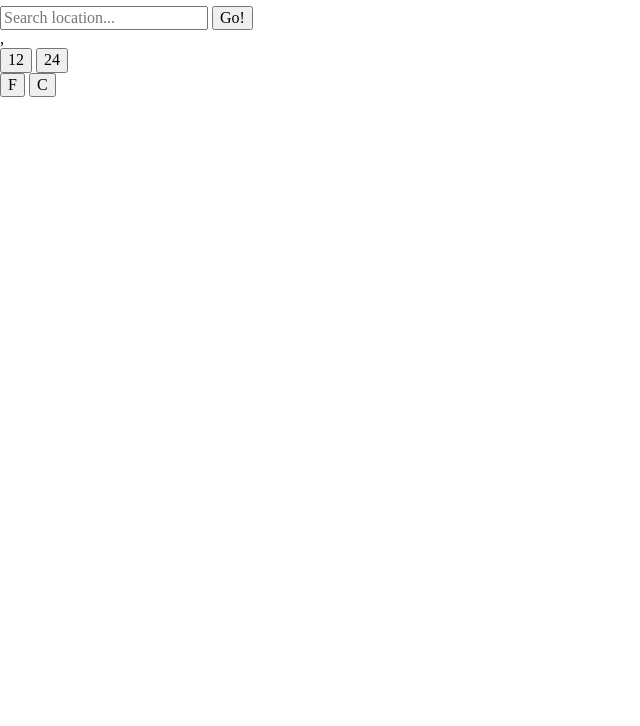
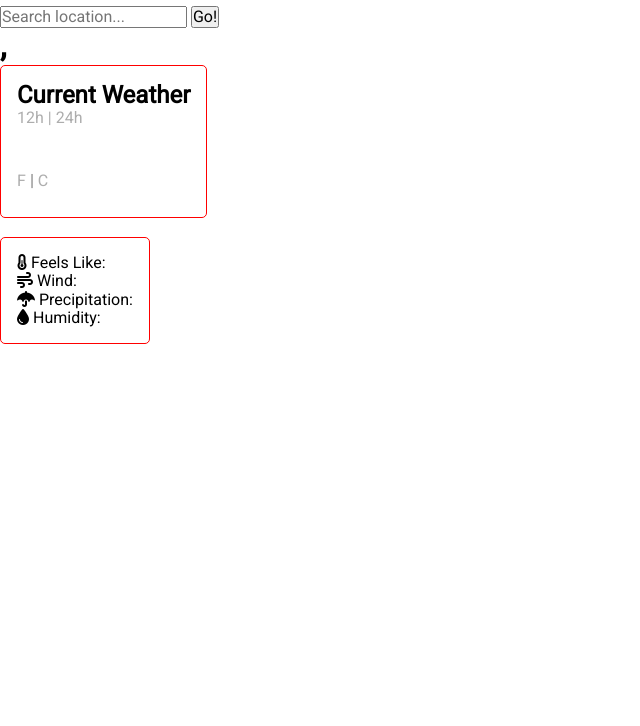
Before and after one commit to djsereno/Weather-App, a website built with webpack: page src/index.html in a window 1280 px wide. Shown: the part 74-800 px from the top of the page, without its empty margins (0-640 px from the left). Built offline with nearby package versions, Linux system fonts and the light colour scheme; no server answers.

Commit message:
Implement some basic styling

```diff
--- a/src/index.html
+++ b/src/index.html
@@ -4,6 +4,7 @@
     <meta charset="UTF-8" />
     <meta http-equiv="X-UA-Compatible" content="IE=edge" />
     <meta name="viewport" content="width=device-width, initial-scale=1.0" />
+    <script src="https://kit.fontawesome.com/e89148c565.js" crossorigin="anonymous"></script>
     <title>Weather App</title>
   </head>
   <body>
@@ -13,42 +14,64 @@
       <button id="search" type="button">Go!</button>
     </form>
 
-    <div class="main">
     <div id="location">
       <span id="city"></span>,
       <span id="region"></span>
     </div>
+
+    <div id="main" class="card">
+      <h2>Current Weather</h2>
       <div id="date"></div>
-      <div id="time" class="time"></div>
-      <span><button type="button" id="time-12">12</button></span>
-      <span><button type="button" id="time-24">24</button></span>
+      <div id="time-group">
+        <span id="time" class="time"></span>
+        <span class="unit-toggle-group">
+          <button type="button" id="time-12" class="unit-toggle">12h</button> |
+          <button type="button" id="time-24" class="unit-toggle">24h</button>
+        </span>
+      </div>
       <div id="temp-group" class="temp">
         <span id="temp-imp" class="temp imp"></span>
         <span id="temp-met" class="temp met"></span>
+        <span class="unit-toggle-group">
+          <button type="button" id="units-imp" class="unit-toggle">F</button> |
+          <button type="button" id="units-met" class="unit-toggle">C</button>
+        </span>
       </div>
-      <span><button type="button" id="units-imp">F</button></span>
-      <span><button type="button" id="units-met">C</button></span>
       <div id="condition"></div>
     </div>
     <br />
 
-    <div class="details">
+    <div id="details" class="card">
       <div id="feelslike-group" class="temp">
+        <i class="fa-solid fa-temperature-half"></i>
+        Feels Like:
+        <span>
           <span id="feelslike-imp" class="temp imp"></span>
           <span id="feelslike-met" class="temp met"></span>
+        </span>
       </div>
       <div id="wind">
-        <span id="wind_speed" class="speed">
+        <i class="fa-solid fa-wind"></i>
+        Wind:
+        <span>
           <span id="wind_speed-imp" class="speed imp"></span>
           <span id="wind_speed-met" class="speed met"></span>
         </span>
         <span id="wind_dir"></span>
       </div>
       <div id="precip" class="length">
+        <i class="fa-solid fa-umbrella"></i>
+        Precipitation:
+        <span>
           <span id="precip-imp" class="precip imp"></span>
           <span id="precip-met" class="precip met"></span>
+        </span>
       </div>
-      <div id="humidity"></div>
+      <div>
+        <i class="fa-solid fa-droplet"></i>
+        Humidity:
+        <span id="humidity"></span>
+      </div>
     </div>
     <br />
 
--- a/src/index.js
+++ b/src/index.js
@@ -97,7 +97,7 @@ import titleCase from './helper-fns';
       const imperialData = day.weather.imp;
       const metricData = day.weather.met;
 
-      dayElem.innerText = format(forecastDate, 'cccc');
+      dayElem.innerText = format(forecastDate, 'ccc d');
       if (isToday(forecastDate)) dayElem.innerText = 'Today';
       if (isTomorrow(forecastDate)) dayElem.innerText = 'Tomorrow';
 
@@ -110,6 +110,7 @@ import titleCase from './helper-fns';
         ? (precipForeElem.innerText = `${imperialData.daily_chance_of_snow}%`)
         : (precipForeElem.innerText = `${imperialData.daily_chance_of_rain}%`);
 
+        forecastCardElem.classList.add('card');
       highTempForeImpElem.classList.add('temp', 'imp');
       highTempForeMetElem.classList.add('temp', 'met');
       lowTempForeImpElem.classList.add('temp', 'imp');
--- a/src/style.css
+++ b/src/style.css
@@ -1,7 +1,59 @@
+@import url('https://fonts.googleapis.com/css2?family=Roboto&display=swap');
+
 * {
   box-sizing: border-box;
+  font-family: 'Roboto', sans-serif;
+  margin: 0;
+  padding: 0;
 }
 
 .hidden {
   display: none;
 }
+
+#location {
+  margin: 0;
+  padding: 0;
+  font-size: 2rem;
+  font-weight: bold;
+}
+
+#temp-group {
+  font-weight: bold;
+  font-size: 4rem;
+}
+
+#condition {
+  font-weight: bold;
+  font-size: 2rem;
+}
+
+.unit-toggle-group {
+  font-size: 1rem;
+  color: #adadad;
+}
+
+.card {
+  padding: 1rem;
+  display: flex;
+  flex-direction: column;
+  border: 1px solid red;
+  border-radius: 5px;
+  max-width: max-content;
+}
+
+button.unit-toggle {
+  margin: 0;
+  padding: 0;
+  border: none;
+  background-color: transparent;
+  color: #adadad;
+}
+
+button.unit-toggle:hover {
+  text-decoration: underline;
+}
+
+button:hover {
+  cursor: pointer;
+}
```
Lines whose indentation alone changed are shown as unchanged.
